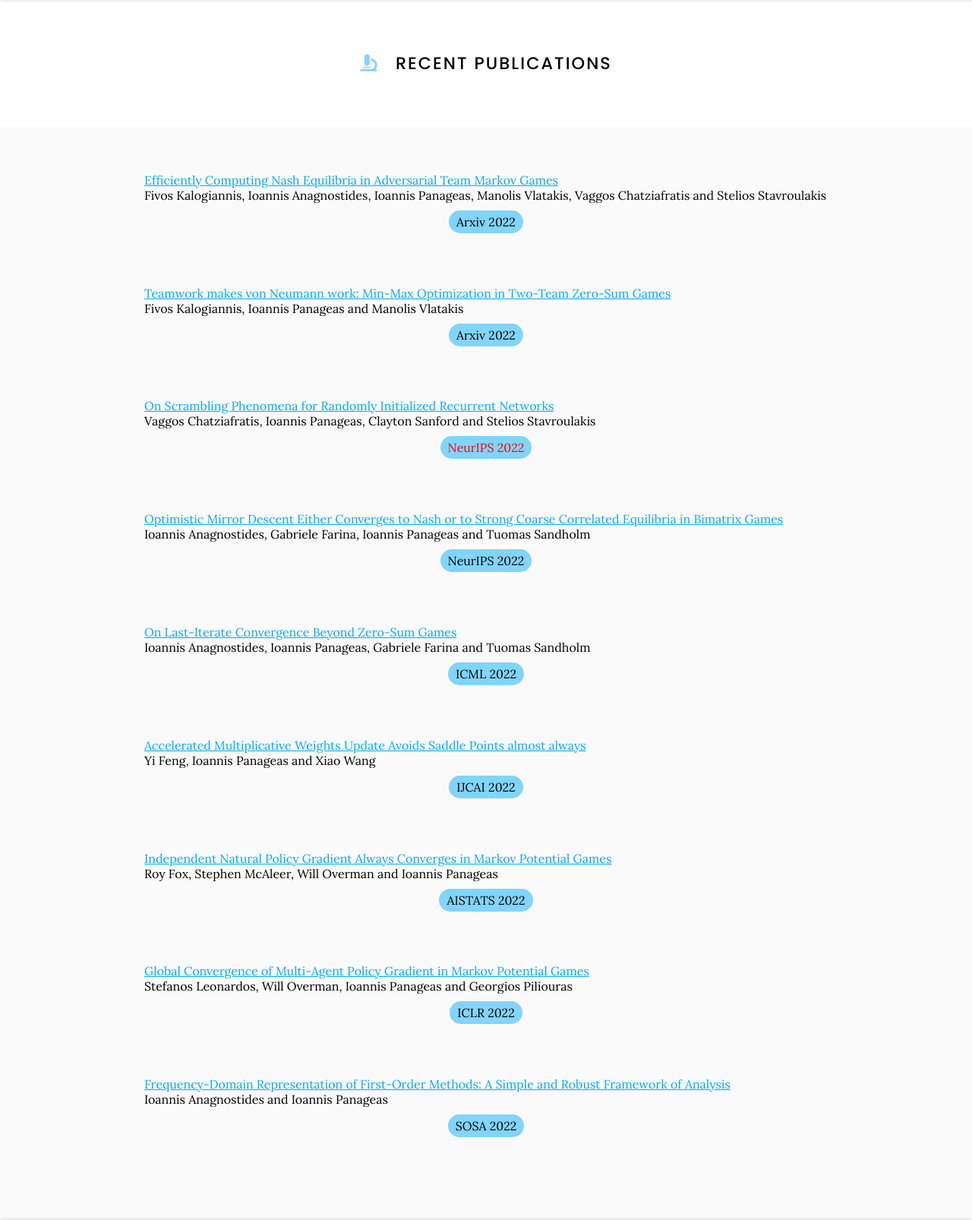
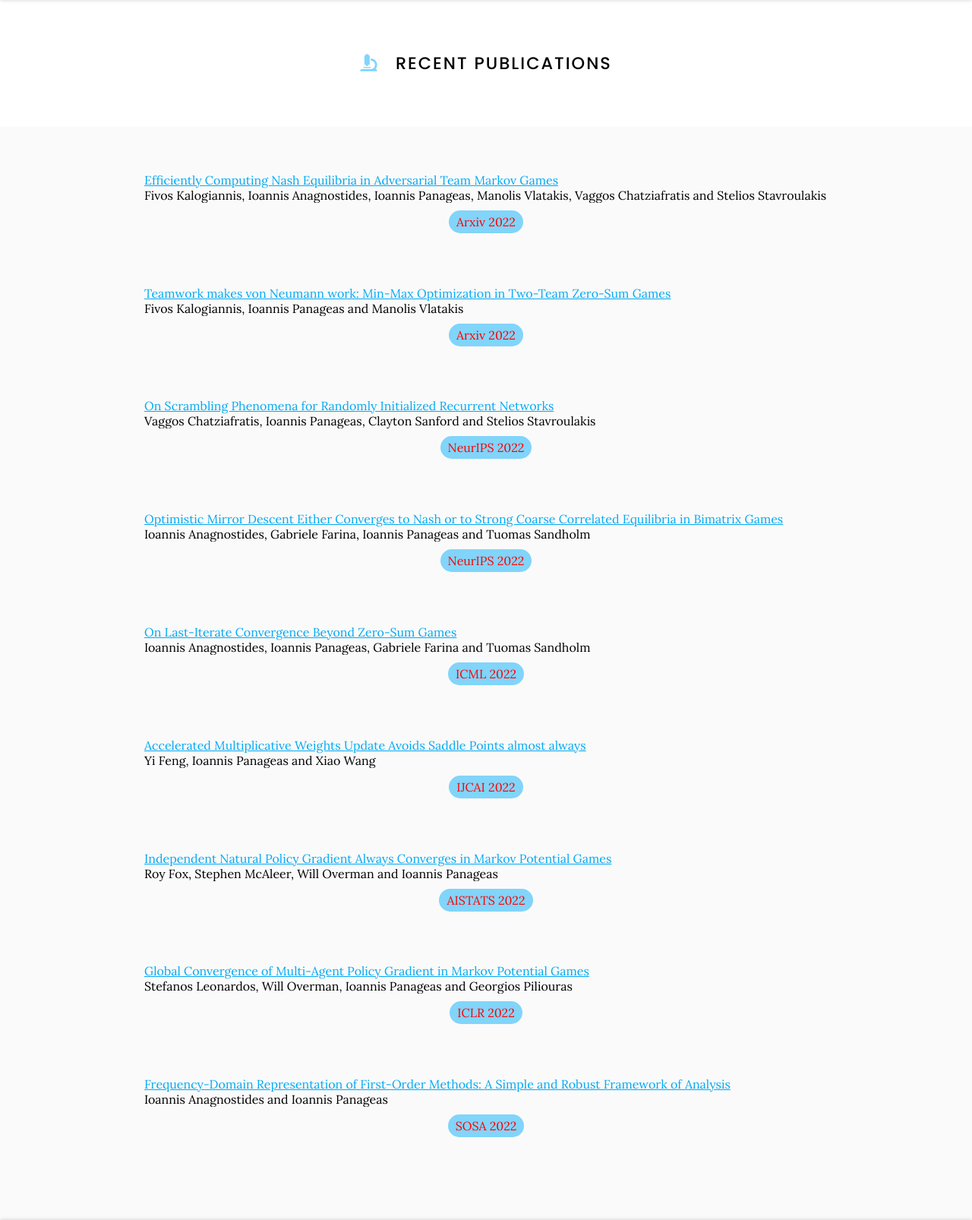
Before and after one commit to goallabuci/goallabuci.github.io, a Jekyll site: the page built from research/index.md, in a window 1280 px wide. Shown: the part 110-1716 px from the top of the page at 76% size. Built offline with Jekyll 4.4.1, drawn with Linux system fonts in a browser that asks for light colours; grey boxes are pictures that could not be loaded.

Commit message:
Update index.md

```diff
--- a/research/index.md
+++ b/research/index.md
@@ -15,7 +15,7 @@ nav:
       </a>
     </div><div class="citation_authors truncate" align="left" tabindex="0">
       Fivos Kalogiannis, Ioannis Anagnostides, Ioannis Panageas, Manolis Vlatakis, Vaggos Chatziafratis and Stelios Stavroulakis
-    </div><div class="tags" data-link="https://goallabuci.github.io/research/"><a class="tag">Arxiv 2022</a></div>
+    </div><div class="tags" data-link="https://goallabuci.github.io/research/"><a class="tag" style="color:#ff0000">Arxiv 2022</a></div>
 <br>
 
 <div class="citation_title" align="left">
@@ -24,7 +24,7 @@ nav:
       </a>
     </div><div class="citation_authors truncate" align="left" tabindex="0">
       Fivos Kalogiannis, Ioannis Panageas and Manolis Vlatakis
-    </div><div class="tags" data-link="https://goallabuci.github.io/research/"><a class="tag">Arxiv 2022</a></div>
+    </div><div class="tags" data-link="https://goallabuci.github.io/research/"><a class="tag" style="color:#ff0000">Arxiv 2022</a></div>
 <br>
 
 <div class="citation_title" align="left">
@@ -42,7 +42,7 @@ nav:
       </a>
     </div><div class="citation_authors truncate" align="left" tabindex="0">
       Ioannis Anagnostides, Gabriele Farina, Ioannis Panageas and Tuomas Sandholm
-    </div><div class="tags" data-link="https://goallabuci.github.io/research/"><a class="tag">NeurIPS 2022</a></div>
+    </div><div class="tags" data-link="https://goallabuci.github.io/research/"><a class="tag" style="color:#ff0000">NeurIPS 2022</a></div>
 <br>
 
 <div class="citation_title" align="left">
@@ -51,7 +51,7 @@ nav:
       </a>
     </div><div class="citation_authors truncate" align="left" tabindex="0">
       Ioannis Anagnostides, Ioannis Panageas, Gabriele Farina and Tuomas Sandholm
-    </div><div class="tags" data-link="https://goallabuci.github.io/research/"><a class="tag">ICML 2022</a></div>
+    </div><div class="tags" data-link="https://goallabuci.github.io/research/"><a class="tag" style="color:#ff0000">ICML 2022</a></div>
 <br>
 
 <div class="citation_title" align="left">
@@ -60,7 +60,7 @@ nav:
       </a>
     </div><div class="citation_authors truncate" align="left" tabindex="0">
       Yi Feng, Ioannis Panageas and Xiao Wang
-    </div><div class="tags" data-link="https://goallabuci.github.io/research/"><a class="tag">IJCAI 2022</a></div>
+    </div><div class="tags" data-link="https://goallabuci.github.io/research/"><a class="tag" style="color:#ff0000">IJCAI 2022</a></div>
 <br>
 
 <div class="citation_title" align="left">
@@ -69,7 +69,7 @@ nav:
       </a>
     </div><div class="citation_authors truncate" align="left" tabindex="0">
       Roy Fox, Stephen McAleer, Will Overman and Ioannis Panageas
-    </div><div class="tags" data-link="https://goallabuci.github.io/research/"><a class="tag">AISTATS 2022</a></div>
+    </div><div class="tags" data-link="https://goallabuci.github.io/research/"><a class="tag" style="color:#ff0000">AISTATS 2022</a></div>
 <br>
 
 <div class="citation_title" align="left">
@@ -78,7 +78,7 @@ Global Convergence of Multi-Agent Policy Gradient in Markov Potential Games
       </a>
     </div><div class="citation_authors truncate" align="left" tabindex="0">
      Stefanos Leonardos, Will Overman, Ioannis Panageas and Georgios Piliouras
-    </div><div class="tags" data-link="https://goallabuci.github.io/research/"><a class="tag">ICLR 2022</a></div>
+    </div><div class="tags" data-link="https://goallabuci.github.io/research/"><a class="tag" style="color:#ff0000">ICLR 2022</a></div>
 <br>
 
 <div class="citation_title" align="left">
@@ -87,5 +87,5 @@ Global Convergence of Multi-Agent Policy Gradient in Markov Potential Games
       </a>
     </div><div class="citation_authors truncate" align="left" tabindex="0">
       Ioannis Anagnostides and Ioannis Panageas
-    </div><div class="tags" data-link="https://goallabuci.github.io/research/"><a class="tag">SOSA 2022</a></div>
+    </div><div class="tags" data-link="https://goallabuci.github.io/research/"><a class="tag" style="color:#ff0000">SOSA 2022</a></div>
 <br>
```
